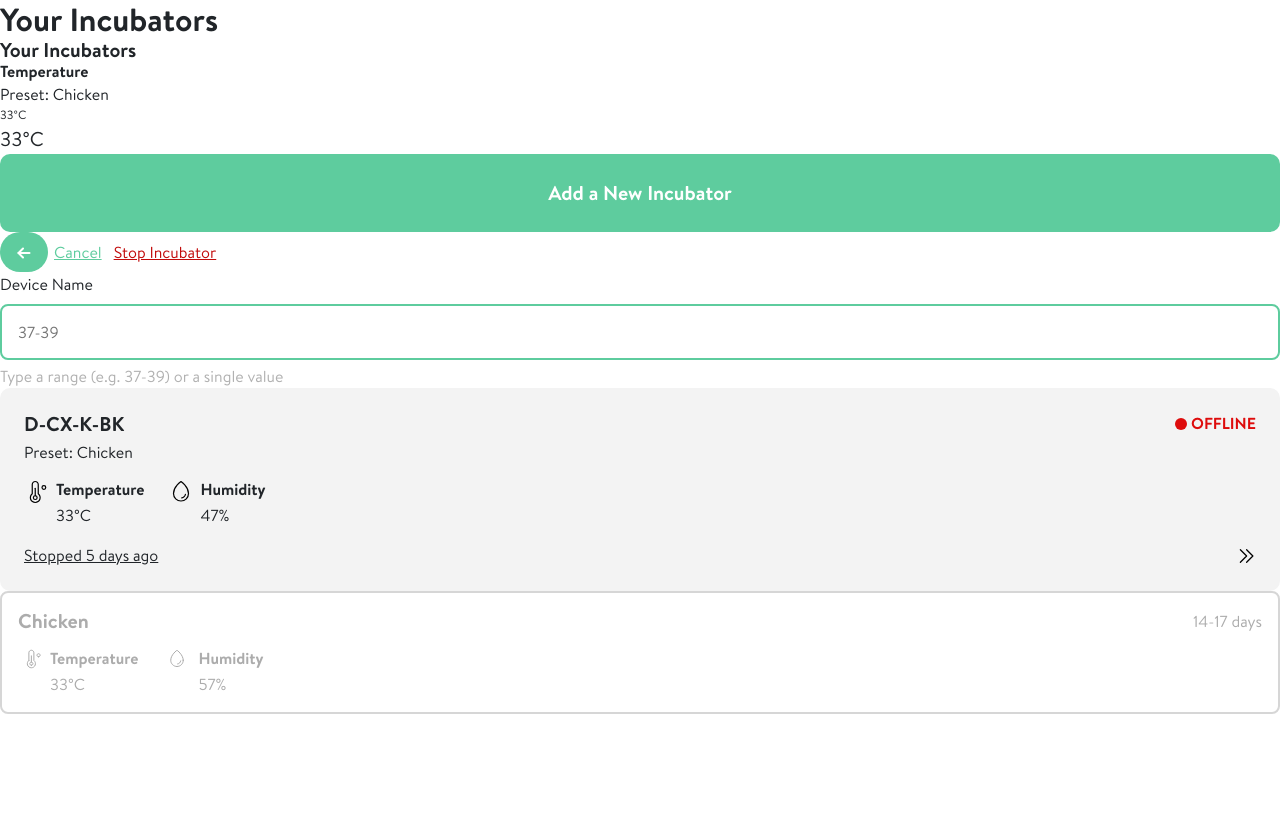
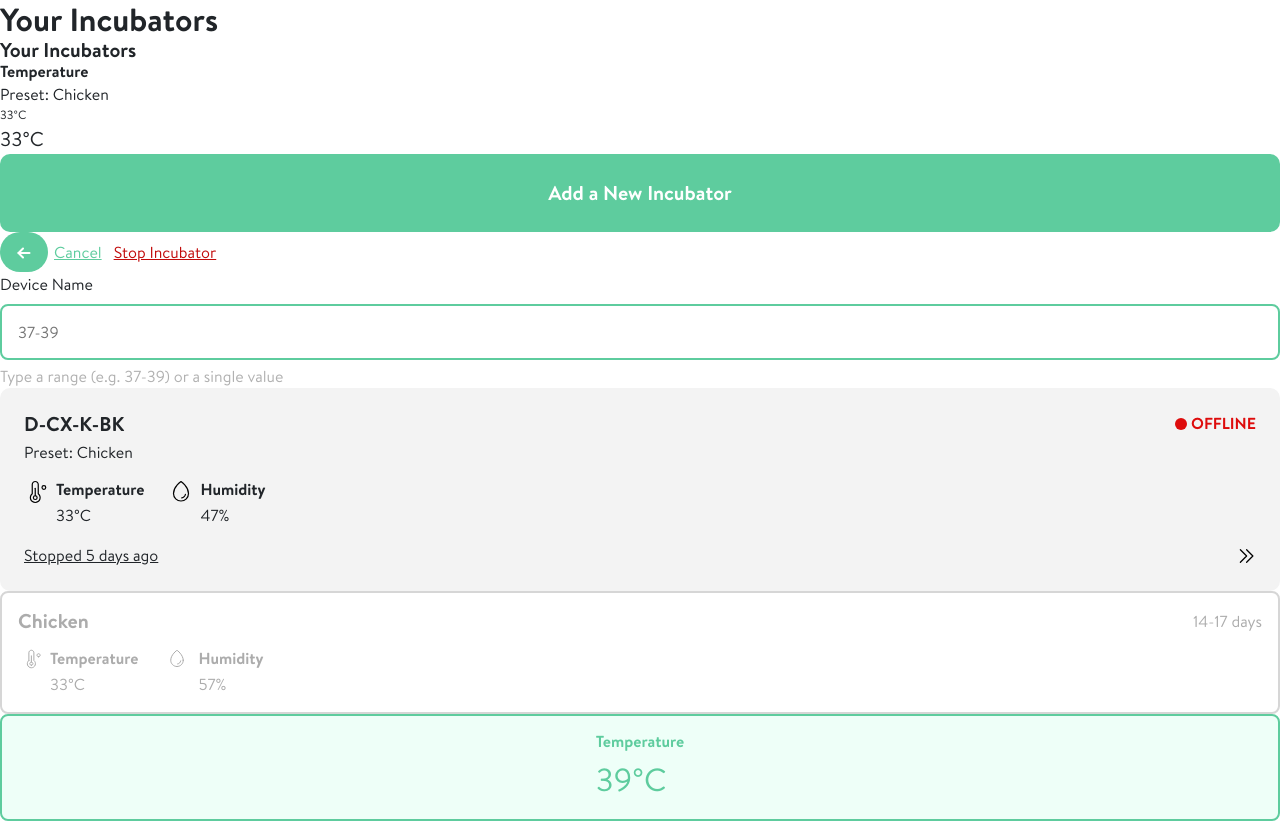
Before and after one commit to shonsirsha/IoT_Incubator, a React (Create React App) app in the folder webapp/: page / in a window 1280 px wide. Before the commit the page ends 800 px from the top, so only its background shows below. Built offline with nearby package versions, Linux system fonts and the light colour scheme.

Commit message:
current temp card created

```diff
--- a/webapp/src/App.js
+++ b/webapp/src/App.js
@@ -19,6 +19,7 @@ import {
 import { Input } from "./components/Forms/Input";
 import { CardDevice } from "./components/Cards/CardDevice";
 import { CardPreset } from "./components/Cards/CardPreset";
+import { CardCurrent } from "./components/Cards/CardCurrent";
 
 function App() {
   return (
@@ -36,6 +37,7 @@ function App() {
       <Input placeholder="37-39" />
       <CardDevice />
       <CardPreset />
+      <CardCurrent />
     </div>
   );
 }
--- /dev/null
+++ b/webapp/src/components/Cards/CardCurrent.js
@@ -0,0 +1,27 @@
+import styled from "styled-components";
+import { primary } from "../Colours/Colours";
+import { BodyXL, HeadingXS } from "../Typography/Typographies";
+
+const CardContainer = styled.div`
+  display: flex;
+  flex-direction: column;
+  background: #eefff8;
+  border: ${primary} 2px solid;
+  color: ${primary};
+  padding: 16px;
+  border-radius: 8px;
+  transition: all 300ms;
+  justify-content: center;
+  align-items: center;
+`;
+
+export const CardCurrent = ({}) => {
+  return (
+    <CardContainer>
+      <div className="d-flex flex-column">
+        <HeadingXS className="mb-1">Temperature</HeadingXS>
+        <BodyXL>39°C</BodyXL>
+      </div>
+    </CardContainer>
+  );
+};
--- a/webapp/src/components/Typography/Typographies.js
+++ b/webapp/src/components/Typography/Typographies.js
@@ -17,7 +17,12 @@ export const HeadingXS = styled.h3`
   font-size: 16px;
   margin: 0px;
 `;
-
+export const BodyXL = styled.p`
+  font-family: "BrandonText";
+  font-size: 32px;
+  margin: 0px;
+  font-weight: 200;
+`;
 export const BodyL = styled.p`
   font-family: "BrandonText";
   font-size: 20px;
```
